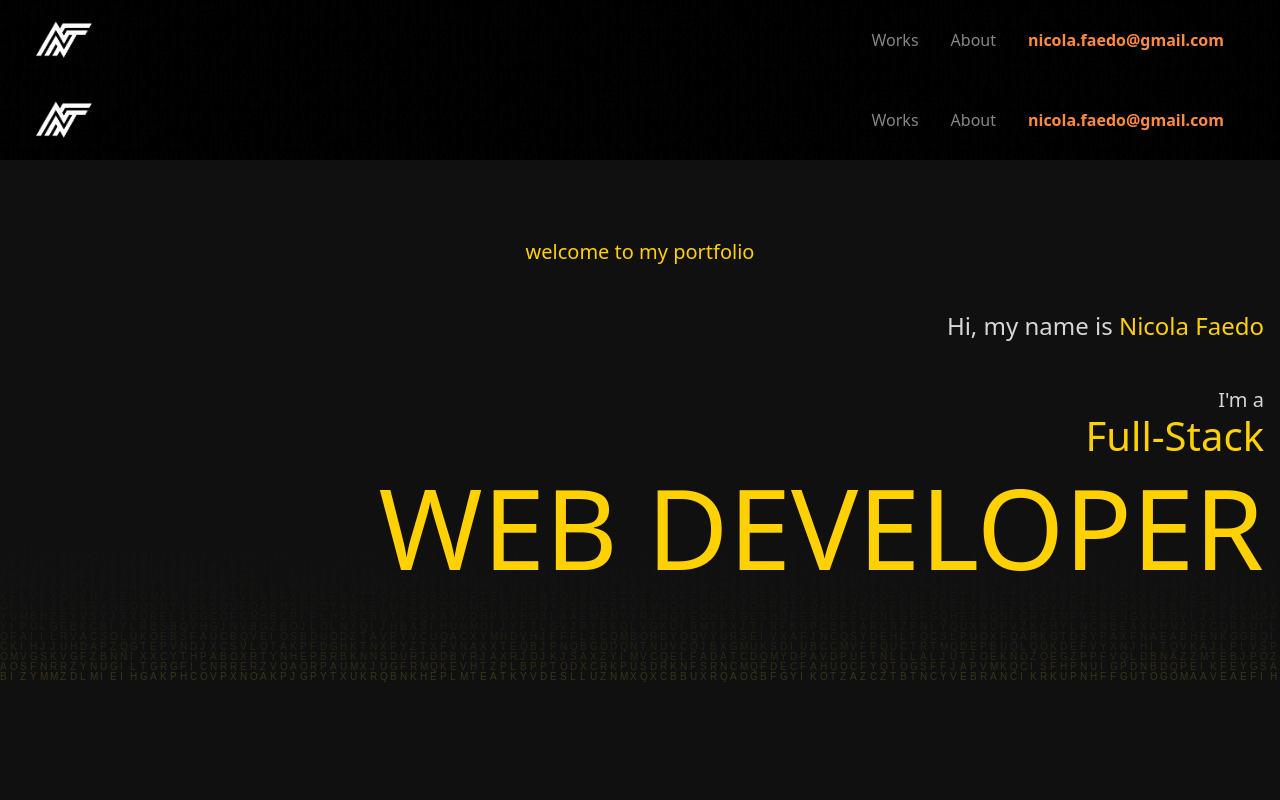
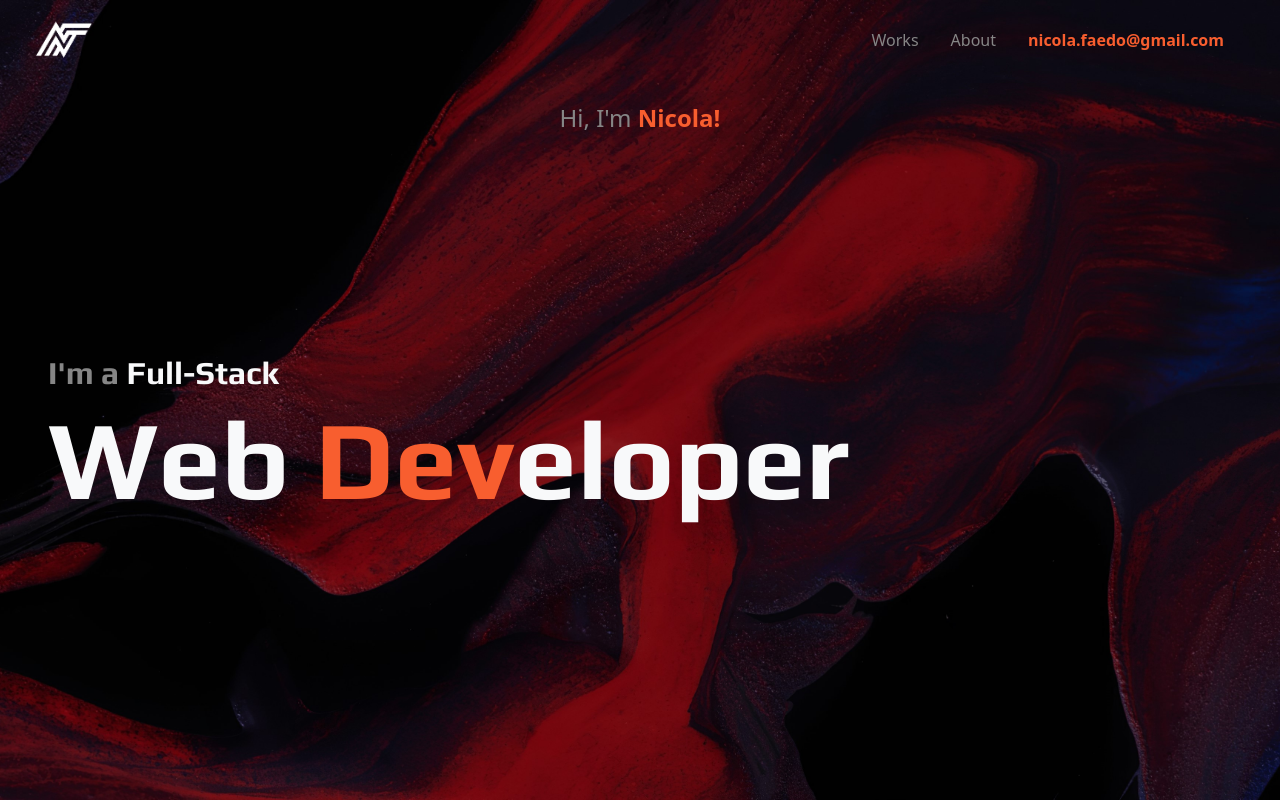
Before and after one commit to Nicowski25/vite-boolfolio, a Vue app: page / in a window 1280 px wide. Built offline with nearby package versions, Linux system fonts and the light colour scheme; no server answers.

Commit message:
add new jumbo home (new commit to fix git error)

```diff
--- a/src/App.vue
+++ b/src/App.vue
@@ -9,8 +9,7 @@
 </script>
 
 <template>
-    <div class="">
-        <AppHeader></AppHeader>
+    <div>
         <router-view class="router"></router-view>
     </div>
 </template>
--- a/src/components/AppHeader.vue
+++ b/src/components/AppHeader.vue
@@ -14,10 +14,10 @@
                 </div>
                 <!-- Menu right -->
                 <div class="col-6">
-                        <ul class="d-none d-sm-flex justify-content-end ls-none">
-                            <li>Works</li>
-                            <li>About</li>
-                            <li class="email-color fw-bold">nicola.faedo@gmail.com</li>
+                    <ul class="d-none grey-color d-sm-flex justify-content-end ls-none">
+                        <a class="a-hover">Works</a>
+                        <a class="a-hover">About</a>
+                        <a class="orange-color fw-bold">nicola.faedo@gmail.com</a>
                     </ul>
                 </div>
             </div>
@@ -29,12 +29,13 @@
 @use '../assets/scss/partials/variables' as *;
 @use '../assets/scss/partials/commons' as *;
 
-li {
+a {
     padding-right: 2rem;
+    text-decoration: none;
     color: $grey1;
+    .a-hover:hover {
+        color: white;
+    }
 }
 
-.email-color {
-    color: #ff8c42;
-}
 </style>
--- a/src/components/JumboHome.vue
+++ b/src/components/JumboHome.vue
@@ -1,64 +1,22 @@
 <script>
 export default {
     name: 'JumboHome',
-    methods: {
-        generateMatrix() {
-            // Initialising the canvas
-            var ctx;
-            var canvas = document.getElementById('matrix');
-            ctx = canvas.getContext('2d');
-
-            // Setting the width and height of the canvas
-            canvas.width = window.innerWidth;
-            canvas.height = window.innerHeight;
-
-            // Setting up the letters
-            var letters = 'ABCDEFGHIJKLMNOPQRSTUVXYZABCDEFGHIJKLMNOPQRSTUVXYZABCDEFGHIJKLMNOPQRSTUVXYZABCDEFGHIJKLMNOPQRSTUVXYZABCDEFGHIJKLMNOPQRSTUVXYZABCDEFGHIJKLMNOPQRSTUVXYZ';
-            letters = letters.split('');
-
-            // Setting up the columns
-            var fontSize = 10,
-                columns = canvas.width / fontSize;
-
-            // Setting up the drops
-            var drops = [];
-            for (var i = 0; i < columns; i++) {
-                drops[i] = 1;
-            }
-
-            // Setting up the draw function
-            function draw() {
-                ctx.fillStyle = 'rgba(0, 0, 0, .2)';
-                ctx.fillRect(0, 0, canvas.width, canvas.height);
-                for (var i = 0; i < drops.length; i++) {
-                    var text = letters[Math.floor(Math.random() * letters.length)];
-                    ctx.fillStyle = '#ffee32';
-                    ctx.fillText(text, i * fontSize, drops[i] * fontSize);
-                    drops[i]++;
-                    if (drops[i] * fontSize > canvas.height && Math.random() > .95) {
-                        drops[i] = 0;
-                    }
-                }
-            }
-
-            // Loop the animation
-            setInterval(draw, 73);
-        }
-    },
-    mounted() {
-        this.generateMatrix();
-    }
 }
 </script>
 
 <template>
-    <div id="jumbo" class="px-3">
-        <canvas id="matrix"></canvas>
-        <h5 class="text-center primary-yellow welcome">welcome to my portfolio</h5>
-        <h4 class="text-end ashgrey pt-5">Hi, my name is <span class="primary-yellow">Nicola Faedo</span></h4>
-        <h5 class="text-end ashgrey pt-5">I'm a</h5>
-        <h1 class="primary-yellow text-end">Full-Stack</h1>
-        <h1 class="primary-yellow big-title text-end">WEB DEV<span class="d-none d-md-inline">ELOPER</span></h1>
+    <div class="d-flex flex-column vh-90 position-relative">
+        <!-- Name middle -->
+        <div class="d-flex justify-content-center align-items-center py-4">
+            <h4 class="grey-color">Hi, I'm <span class="fw-bold orange-color">Nicola!</span></h4>
+        </div>
+        <!-- main writings -->
+        <div class="text-light">
+            <div class="position-absolute top-50 start-0 translate-middle-y jumbo">
+                <h2 class=""><span class="grey-color">I'm a </span>Full-Stack</h2>
+                <h1>Web <span><span class="orange-color">Dev</span>eloper</span></h1>
+            </div>
+        </div>
     </div>
 </template>
 
@@ -66,43 +24,26 @@
 @use '../assets/scss/partials/variables' as *;
 @use '../assets/scss/partials/commons' as *;
 
-#jumbo {
-    height: 90vh;
-    //background-color: $black-dark;
-    //position: relative;
-    background-color: rgba(20, 20, 20, 0.849);
-    position: relative;
-    left: 0;
-    width: 100%;
-    height: 90vh;
+h1 {
+    font-family: 'Play', sans-serif;
+    font-size: 7rem;
 }
 
-.welcome {
-    padding-top: 5rem;
+h2 {
+    font-family: 'Play', sans-serif;
 }
 
-.big-title {
-    font-size: 700%;
+.jumbo {
+    margin-left: 3rem;
 }
 
-.primary-yellow {
-    color: $yellow;
-}
+@media (max-width: 576px) {
+    .jumbo {
+        margin-left: 1rem;
 
-.secondary-yellow {
-    color: $yellow-light;
-}
-
-.ashgrey {
-    color: $greywhite;
-}
-
-#matrix {
-    position: fixed;
-    top: 0;
-    left: 0;
-    width: 100%;
-    height: 100vh;
-    z-index: -1;
+        h1 {
+            font-size: 4.5rem;
+        }
+    }
 }
 </style>
```
Lines whose indentation alone changed are shown as unchanged.
